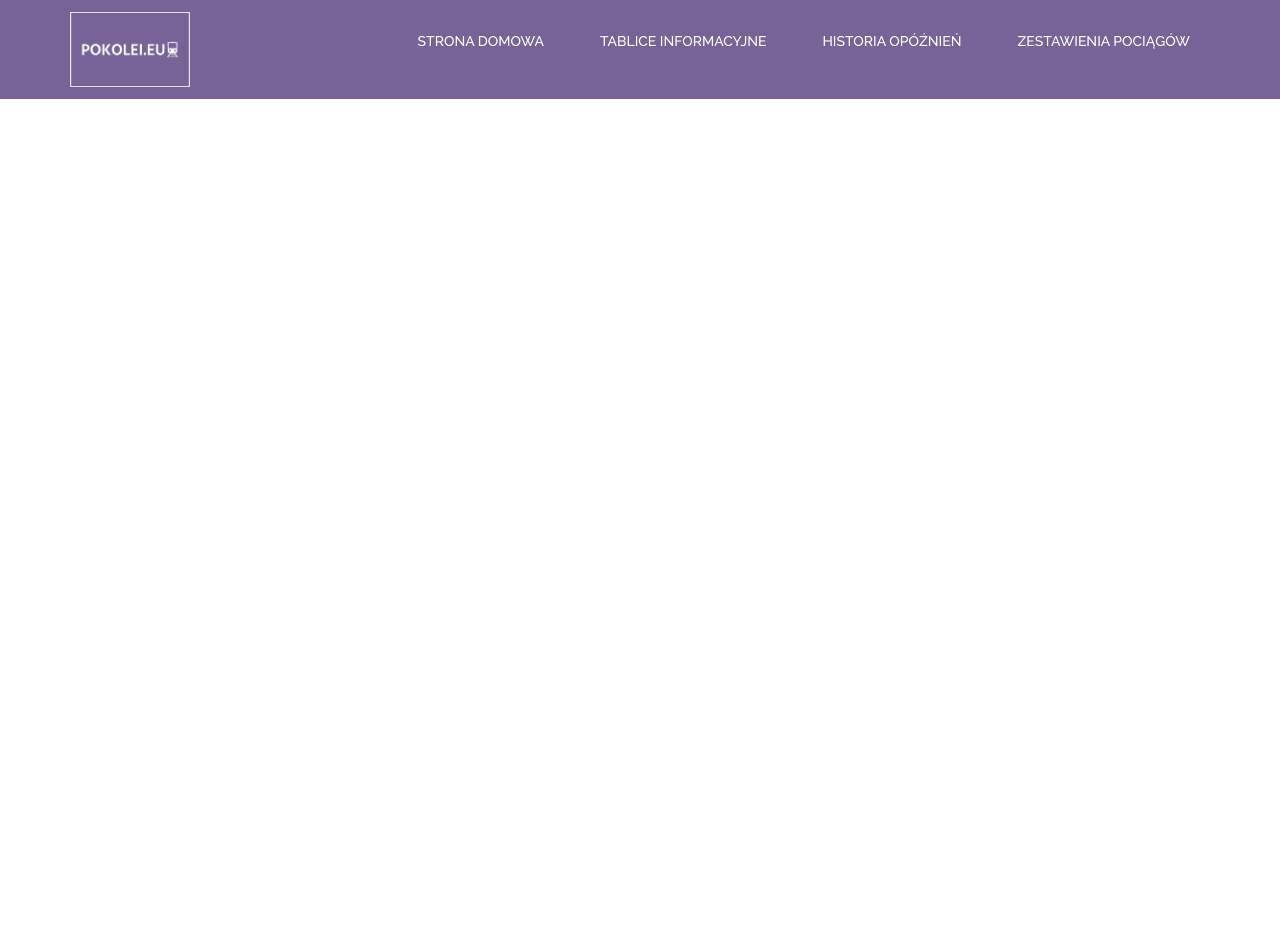
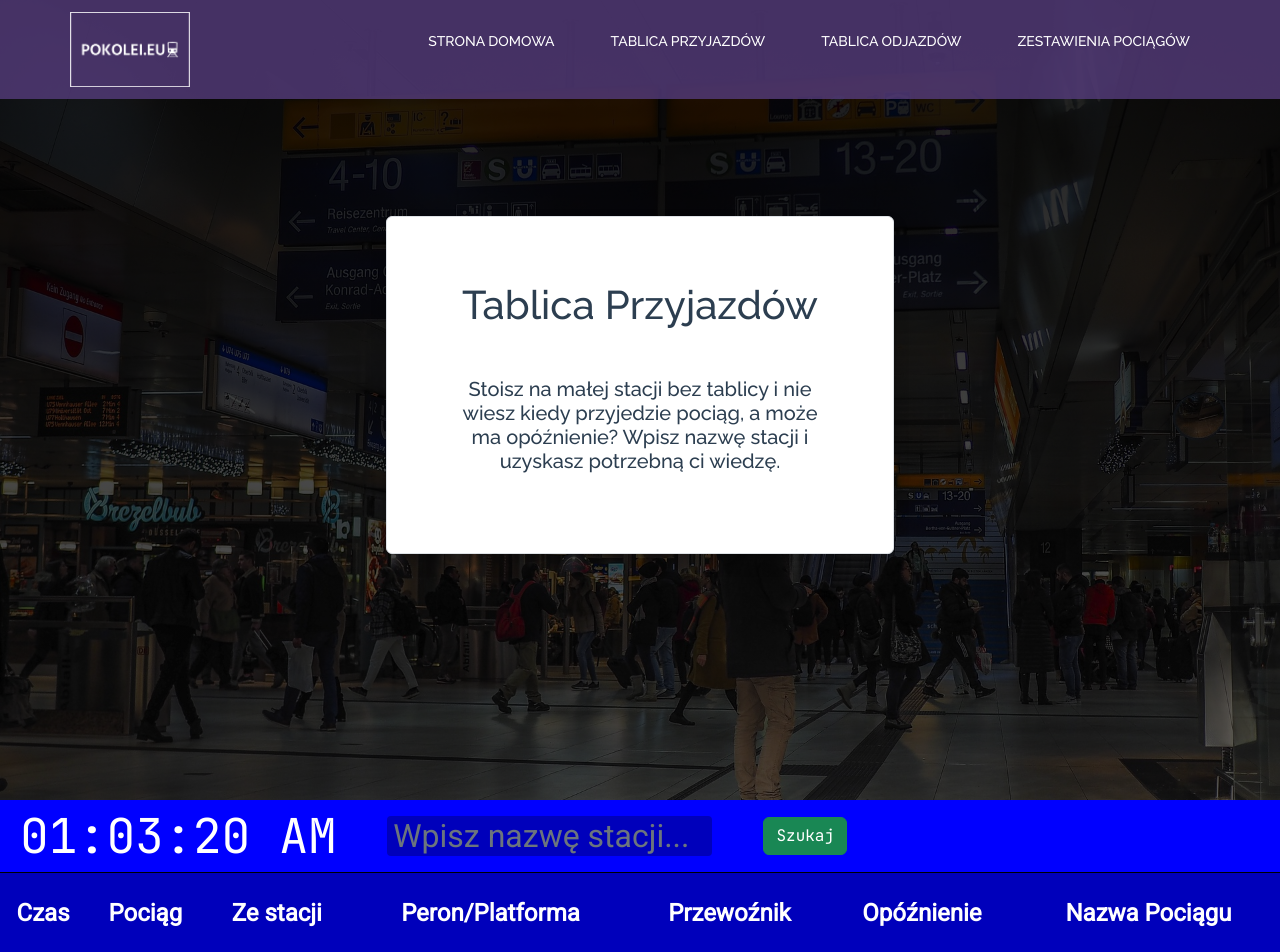
Before and after one commit to szoGGun/pokolei.eu, a Vue app in the folder src/frontend/: page /#/arrivals in a window 1280 px wide. Before the commit this address had no page. Shown: the top 952 px of the page. Before the commit the page ends 800 px from the top, so only its background shows below. Built offline with nearby package versions, Linux system fonts and the light colour scheme.

Commit message:
StationTimetable split into Arrivals and Departures. Changes in server.js to support that change.

```diff
--- a/src/frontend/src/components/NavigationBar.vue
+++ b/src/frontend/src/components/NavigationBar.vue
@@ -9,10 +9,10 @@
           <router-link class="link" :to="{name: 'home'}">Strona Domowa</router-link>
         </li>
         <li>
-          <router-link class="link" :to="{name: 'timetable'}">Tablice Informacyjne</router-link>
+          <router-link class="link" :to="{name: 'arrivals'}">Tablica Przyjazdów</router-link>
         </li>
         <li>
-          <router-link class="link" :to="{name: 'delays'}">Historia Opóźnień</router-link>
+          <router-link class="link" :to="{name: 'departures'}">Tablica Odjazdów</router-link>
         </li>
         <li>
           <router-link class="link" :to="{name: ''}">Zestawienia Pociągów</router-link>
@@ -27,10 +27,10 @@
             <router-link class="link" :to="{name: 'home'}">Strona Domowa</router-link>
           </li>
           <li>
-            <router-link class="link" :to="{name: 'timetable'}">Tablice Informacyjne</router-link>
+            <router-link class="link" :to="{name: 'arrivals'}">Tablica Przyjazdów</router-link>
           </li>
           <li>
-            <router-link class="link" :to="{name: 'delays'}">Historia Opóźnień</router-link>
+            <router-link class="link" :to="{name: 'departures'}">Tablica Odjazdów</router-link>
           </li>
           <li>
             <router-link class="link" :to="{name: ''}">Zestawienia Pociągów</router-link>
--- a/src/frontend/src/components/TimetableComponent.vue
+++ b/src/frontend/src/components/TimetableComponent.vue
@@ -13,7 +13,8 @@
         <tr>
           <th>Czas</th>
           <th>Pociąg</th>
-          <th>Kierunek</th>
+          <th v-if="this.endpoint === 'arrivals'">Ze stacji</th>
+          <th v-else>Do stacji</th>
           <th>Peron/Platforma</th>
           <th>Przewoźnik</th>
           <th>Opóźnienie</th>
@@ -21,14 +22,15 @@
         </tr>
         </thead>
         <tbody>
-        <tr v-for="departure in departures" :key="departure.id">
-          <td>{{ formatDate(departure.when) }}</td>
-          <td>{{ departure.line.name }}</td>
-          <td>{{ departure.direction }}</td>
-          <td>{{ departure.platform }}</td>
-          <td>{{ departure.line.productName }}</td>
-          <td>{{ formatTimeDifference(departure.plannedWhen, departure.when) }}</td>
-          <td v-if="filterRemarks(departure)">{{filterRemarks(departure).text}}</td>
+        <tr v-for="train in trains" :key="train.id">
+          <td>{{ formatDate(train.when) }}</td>
+          <td>{{ train.line.name }}</td>
+          <td v-if="this.endpoint === 'arrivals'">{{train.provenance}}</td>
+          <td v-else>{{ train.direction }}</td>
+          <td>{{ train.platform }}</td>
+          <td>{{ train.line.productName }}</td>
+          <td>{{ formatTimeDifference(train.plannedWhen, train.when) }}</td>
+          <td v-if="filterRemarks(train)">{{filterRemarks(train).text}}</td>
         </tr>
         </tbody>
       </table>
@@ -38,9 +40,15 @@
 
 <script>
 export default {
+  props: {
+    endpoint: {
+      type: String,
+      required: true
+    },
+  },
   data() {
     return {
-      departures: [],
+      trains: [],
       stationName: "",
       currentTime: "",
     }
@@ -56,11 +64,11 @@ export default {
   },
   methods: {
     async search() {
-      const res = await fetch("http://localhost:3080/departures/?station=" + this.stationName + "&amount=30");
-      this.departures = await res.json();
+      const res = await fetch("http://localhost:3080/" + this.endpoint + "/?station=" + this.stationName + "&amount=30");
+      this.trains = await res.json();
     },
-    filterRemarks(departure) {
-      return departure.remarks.find(remark => remark.code === "ZN") || " ";
+    filterRemarks(train) {
+      return train.remarks.find(remark => remark.code === "ZN") || " ";
     },
     formatDate(date) {
       const formattedDate = new Date(date);
--- a/src/frontend/src/router/index.js
+++ b/src/frontend/src/router/index.js
@@ -1,7 +1,7 @@
 import { createRouter, createWebHashHistory } from 'vue-router'
 import HomePage from "@/views/HomePage.vue";
-import StationTimetable from "@/views/StationTimetable.vue";
-import DelaysHistory from "@/views/DelaysHistory.vue";
+import DeparturesTimetable from "@/views/DeparturesTimetable.vue";
+import ArrivalsTimetable from "@/views/ArrivalsTimetable.vue";
 
 const routes = [
   {
@@ -10,14 +10,14 @@ const routes = [
     component: HomePage
   },
   {
-    path: '/timetable',
-    name: 'timetable',
-    component: StationTimetable
+    path: '/departures',
+    name: 'departures',
+    component: DeparturesTimetable
   },
   {
-    path: '/delays',
-    name: 'delays',
-    component: DelaysHistory
+    path: '/arrivals',
+    name: 'arrivals',
+    component: ArrivalsTimetable
   }
 ]
 
--- /dev/null
+++ b/src/frontend/src/views/ArrivalsTimetable.vue
@@ -0,0 +1,47 @@
+<template>
+  <div class="container-fluid m-0 p-0">
+    <div id="info" class="full-height p-5">
+      <div class="row pb-5 h-100 d-flex align-items-center justify-content-center">
+        <div class="col-lg-6 my-auto pt-4">
+          <div class="row p-5 mt-5">
+            <div class="container pt-5 border p-md-5 mt-5 bg-white rounded shadow">
+              <h1 class="ml-md-4 mr-md-4 p-3">Tablica Przyjazdów</h1>
+              <h5 class="ml-md-4 mr-md-4 p-4">
+                Stoisz na małej stacji bez tablicy i nie wiesz kiedy przyjedzie pociąg, a może ma opóźnienie?
+                Wpisz nazwę stacji i uzyskasz potrzebną ci wiedzę.
+              </h5>
+            </div>
+          </div>
+        </div>
+      </div>
+    </div>
+
+    <TimetableComponent endpoint="arrivals"/>
+    <Footer/>
+  </div>
+</template>
+
+<script>
+import Footer from "@/components/Footer.vue"
+import TimetableComponent from "@/components/TimetableComponent.vue";
+
+export default {
+  name: "ArrivalsTimetable",
+  components: {
+    Footer,
+    TimetableComponent,
+  },
+  methods: {}
+}
+</script>
+
+<style scoped>
+
+#info {
+  background: linear-gradient(0deg, rgba(0, 0, 0, 0.6), rgba(0, 0, 0, 0.9)), url('../assets/timetable.jpg') no-repeat center center;
+  -webkit-background-size: cover;
+  -moz-background-size: cover;
+  -o-background-size: cover;
+  background-size: cover;
+}
+</style>
--- a/src/frontend/src/views/DelaysHistory.vue
+++ /dev/null
@@ -1,3 +0,0 @@
-<template>
-  <div></div>
-</template>
--- a/src/frontend/src/views/StationTimetable.vue
+++ b/src/frontend/src/views/DeparturesTimetable.vue
@@ -5,7 +5,7 @@
         <div class="col-lg-6 my-auto pt-4">
             <div class="row p-5 mt-5">
             <div class="container pt-5 border p-md-5 mt-5 bg-white rounded shadow">
-              <h1 class="ml-md-4 mr-md-4 p-3">Tablice Informacyjne</h1>
+              <h1 class="ml-md-4 mr-md-4 p-3">Tablica Odjazdów</h1>
               <h5 class="ml-md-4 mr-md-4 p-4">
                 Szukasz łatwego sposobu na sprawdzenie jakie pociągi odjeżdżają z twojej stacji?
                 Po prostu wpisz w pole poniżej nazwę stacji, która Cię interesuje, a my wyświetlimy wszystko czego Ci
@@ -19,9 +19,7 @@
     </div>
 
 
-    <TimetableComponent/>
-
-
+    <TimetableComponent endpoint="departures"/>
     <Footer/>
   </div>
 </template>
@@ -31,7 +29,7 @@ import Footer from "@/components/Footer.vue"
 import TimetableComponent from "@/components/TimetableComponent.vue";
 
 export default {
-  name: "StationTimetable",
+  name: "DeparturesTimetable",
   components: {
     Footer,
     TimetableComponent,
```
Also changed, not shown: src/frontend/server.js (+57 -0 lines).
